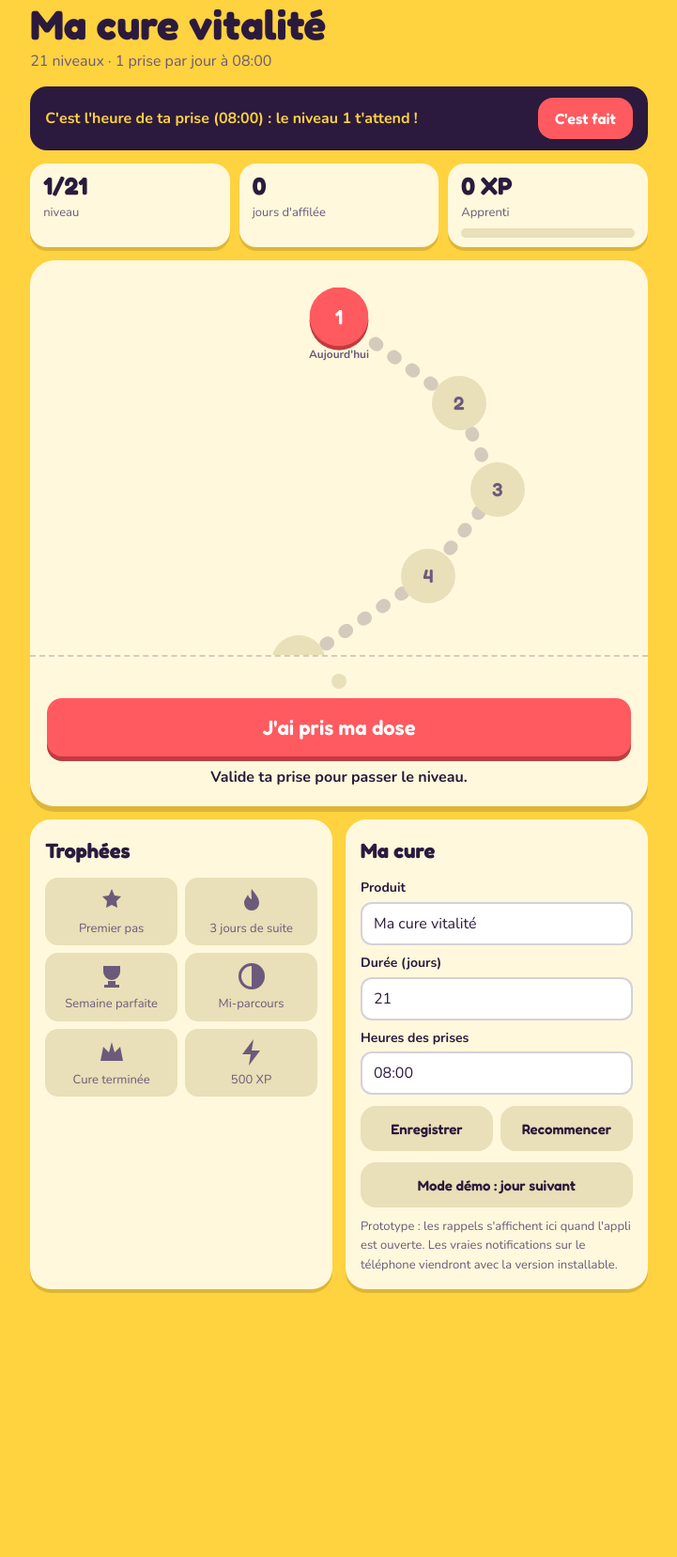
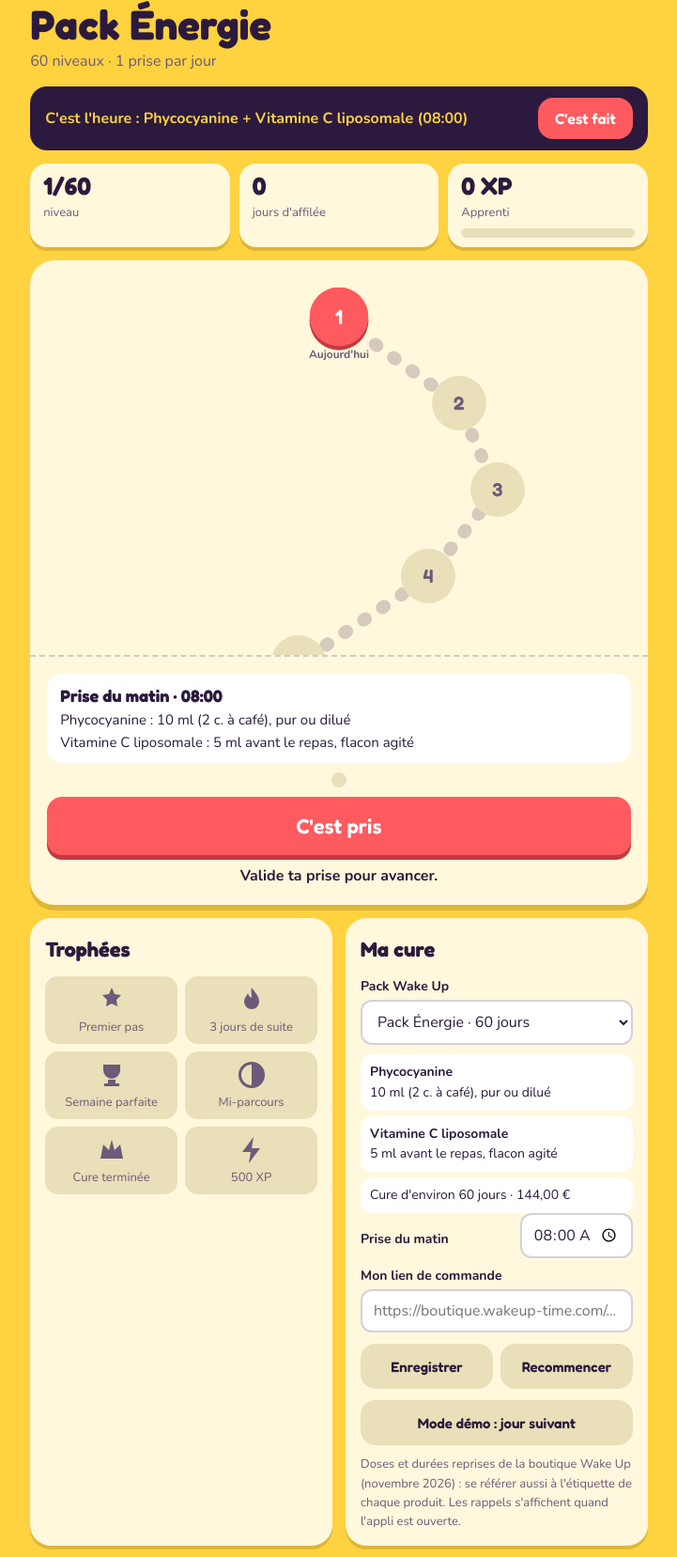
Before and after one commit to vincentlefeez-web/jeu-cure, a plain HTML site: page index.html in a window 1280 px wide. Shown: the part 17-1674 px from the top of the page at 94% size, without its empty margins (279-1000 px from the left). Before the commit the page ends 1437 px from the top, so only its background shows below. Drawn offline with nearby package versions, Linux system fonts and the light colour scheme.

Commit message:
Ajoute les packs Wake Up S&You : durées, prises et doses
Co-Authored-By: Claude Opus 5.5 <noreply@anthropic.com>
Claude-Session: https://claude.ai/code/session_01Tg2a6LfEGbxVjCJx1zdbBc

```diff
--- a/index.html
+++ b/index.html
@@ -58,6 +58,14 @@ button:focus-visible,input:focus-visible{outline:3px solid var(--coral);outline-
 .badge.on{background:light-dark(#fff,#3a2f55);color:var(--ink);box-shadow:inset 0 0 0 2px var(--mint)}
 label{display:block;font-size:14px;font-weight:700;margin:8px 0 4px}
 input{width:100%;font:16px Nunito;padding:10px 12px;border-radius:12px;border:2px solid var(--path);background:light-dark(#fff,#1d1430);color:var(--ink);min-height:44px}
+select{width:100%;font:16px Nunito;padding:10px 12px;border-radius:12px;border:2px solid var(--path);background:light-dark(#fff,#1d1430);color:var(--ink);min-height:44px}
+.items{list-style:none;padding:0;margin:10px 0 0;display:grid;gap:6px;font-size:14px}
+.items li{background:light-dark(#fff,#1d1430);border-radius:12px;padding:8px 10px}
+.items b{display:block}
+.prise{background:light-dark(#fff,#1d1430);border-radius:16px;padding:10px 14px;text-align:left;font-size:15px}
+.prise strong{font-family:Fredoka;font-size:18px;display:block}
+.tline{display:flex;gap:10px;align-items:center}.tline label{flex:1;margin:8px 0 0}.tline input{width:120px;flex:none}
+.order{display:inline-flex;align-items:center;justify-content:center;font:600 18px Fredoka;background:var(--mint);color:#fff;border-radius:16px;min-height:48px;padding:10px 18px;text-decoration:none}
 .row{display:flex;gap:8px;flex-wrap:wrap;margin-top:12px}
 .row button{flex:1;font-size:15px}
 .note{font-size:13px;color:var(--soft);margin:10px 0 0}
@@ -87,6 +95,7 @@ input{width:100%;font:16px Nunito;padding:10px 12px;border-radius:12px;border:2p
   <div class="board">
     <div class="map" id="map"><svg id="path"></svg></div>
     <div class="action">
+      <div class="prise" id="prise"></div>
       <div class="dots" id="dots"></div>
       <button class="big" id="take">J'ai pris ma dose</button>
       <p class="msg" id="msg"></p>
@@ -97,12 +106,15 @@ input{width:100%;font:16px Nunito;padding:10px 12px;border-radius:12px;border:2p
     <div class="panel"><h2>Trophées</h2><div class="badges" id="badges"></div></div>
     <div class="panel">
       <h2>Ma cure</h2>
-      <label for="pName">Produit</label><input id="pName">
-      <label for="pDays">Durée (jours)</label><input id="pDays" type="number" min="3" max="120">
-      <label for="pTimes">Heures des prises</label><input id="pTimes" placeholder="08:00, 20:00">
+      <label for="pPack">Pack Wake Up</label><select id="pPack"></select>
+      <ul class="items" id="pItems"></ul>
+      <div id="customBox"><label for="pName">Nom de la cure</label><input id="pName">
+      <label for="pDays">Durée (jours)</label><input id="pDays" type="number" min="3" max="120"></div>
+      <div id="pTimes"></div>
+      <label for="pLink">Mon lien de commande</label><input id="pLink" type="url" placeholder="https://boutique.wakeup-time.com/...">
       <div class="row"><button id="save">Enregistrer</button><button id="reset">Recommencer</button></div>
       <div class="row"><button id="skip">Mode démo : jour suivant</button></div>
-      <p class="note">Prototype : les rappels s'affichent ici quand l'appli est ouverte. Les vraies notifications sur le téléphone viendront avec la version installable.</p>
+      <p class="note">Doses et durées reprises de la boutique Wake Up (novembre 2026) : se référer aussi à l'étiquette de chaque produit. Les rappels s'affichent quand l'appli est ouverte.</p>
     </div>
   </div>
 </div>
@@ -112,31 +124,57 @@ input{width:100%;font:16px Nunito;padding:10px 12px;border-radius:12px;border:2p
     <polygon points="60,8 72,44 110,44 79,66 90,104 60,81 30,104 41,66 10,44 48,44"/></g>
     <polygon points="60,30 66,50 86,50 70,61 76,82 60,70 44,82 50,61 34,50 54,50" fill="#ffd23f"/></svg>
   <h2 id="mTitle"></h2><p id="mTxt"></p>
-  <div class="row" id="mRow"></div>
+  <div class="row" id="mRow"></div><p id="mLink"></p>
 </div></div>
 
 <script>
 {
-const KEY='cureQuest1';
+const KEY='cureQuest2';
+const SHOP='https://boutique.wakeup-time.com/fr/Catalogue/2-sante-cellulaire-s-you/2-0/';
+// Produits Wake Up S&You : doses lues sur les fiches de la boutique (novembre 2026)
+const PROD={
+  phyco:{n:'Phycocyanine',d:'10 ml (2 c. à café), pur ou dilué',m:'matin'},
+  phycoI:{n:'Phycocyanine Intense',d:'10 ml (2 c. à café), pur ou dilué',m:'matin'},
+  vitc:{n:'Vitamine C liposomale',d:'5 ml avant le repas, flacon agité',m:'matin'},
+  omega:{n:'Oméga 3 · Vit D3 · Astaxanthine',d:'2 capsules au dîner',m:'soir'},
+  curcu:{n:'Curcu8-Q10',d:'10 ml après le repas, dilué dans de l\'eau ou du jus',m:'midi'},
+  libre:{n:'Mon produit',d:'la dose indiquée sur l\'étiquette',m:'matin'}
+};
+const PACKS=[
+  {id:'energie',n:'Pack Énergie',days:60,price:'144,00 €',items:['phyco','vitc'],url:'9-pack-energie'},
+  {id:'pf',n:'Pack Pur Form',days:30,price:'113,00 €',items:['phyco','vitc','omega'],url:'10-pack-pur-form'},
+  {id:'pf2',n:'Pack Pur Form+',days:60,price:'214,20 €',items:['phyco','vitc','omega'],url:'11-pack-pur-form'},
+  {id:'pp',n:'Pack Pur Puissance',days:30,price:'169,70 €',items:['phyco','vitc','omega','curcu'],url:'21-pack-pur-puissance'},
+  {id:'pp2',n:'Pack Pur Puissance+',days:60,price:'267,85 €',items:['phyco','vitc','omega','curcu'],url:'20-pack-pur-puissance'},
+  {id:'pfi',n:'Pack Pur Form Intense+',days:60,price:'297,90 €',items:['phycoI','vitc','omega'],url:'71-pack-pur-form-intense'},
+  {id:'ppi',n:'Pack Pur Puissance Intense+',days:60,price:'351,55 €',items:['phycoI','vitc','omega','curcu'],url:'72-pack-pur-puissance-intense'},
+  {id:'libre',n:'Cure libre',days:21,price:'',items:['libre'],url:''}
+];
+const MOM=[['matin','Prise du matin','08:00'],['midi','Prise du midi','12:30'],['soir','Prise du soir','19:30']];
 const RANKS=[[0,'Apprenti'],[100,'Explorateur'],[250,'Guerrier'],[450,'Champion'],[700,'Légende']];
 const BADGES=[
-  {id:'first',t:'Premier pas',c:s=>s.done>=1,p:'M17 4l3 7 7 1-5 5 1 7-6-3-6 3 1-7-5-5 7-1z'},
-  {id:'w3',t:'3 jours de suite',c:s=>s.best>=3,p:'M17 4c4 6 8 9 8 15a8 8 0 0 1-16 0c0-4 3-6 4-9 1 3 2 4 4 5 0-4-1-7 0-11z'},
-  {id:'w7',t:'Semaine parfaite',c:s=>s.best>=7,p:'M8 6h18v6a9 9 0 0 1-18 0zM13 22h8v4h4v3H9v-3h4z'},
-  {id:'half',t:'Mi-parcours',c:s=>s.done>=Math.ceil(s.days/2),p:'M17 3a14 14 0 1 0 0 28 14 14 0 0 0 0-28zm0 3v22a11 11 0 0 1 0-22z'},
-  {id:'boss',t:'Cure terminée',c:s=>s.done>=s.days,p:'M5 26l3-15 6 6 3-11 3 11 6-6 3 15z'},
-  {id:'xp',t:'500 XP',c:s=>s.xp>=500,p:'M19 3L7 19h9l-2 12 12-16h-9z'}
+  {t:'Premier pas',c:s=>s.done>=1,p:'M17 4l3 7 7 1-5 5 1 7-6-3-6 3 1-7-5-5 7-1z'},
+  {t:'3 jours de suite',c:s=>s.best>=3,p:'M17 4c4 6 8 9 8 15a8 8 0 0 1-16 0c0-4 3-6 4-9 1 3 2 4 4 5 0-4-1-7 0-11z'},
+  {t:'Semaine parfaite',c:s=>s.best>=7,p:'M8 6h18v6a9 9 0 0 1-18 0zM13 22h8v4h4v3H9v-3h4z'},
+  {t:'Mi-parcours',c:s=>s.done>=Math.ceil(s.days/2),p:'M17 3a14 14 0 1 0 0 28 14 14 0 0 0 0-28zm0 3v22a11 11 0 0 1 0-22z'},
+  {t:'Cure terminée',c:s=>s.done>=s.days,p:'M5 26l3-15 6 6 3-11 3 11 6-6 3 15z'},
+  {t:'500 XP',c:s=>s.xp>=500,p:'M19 3L7 19h9l-2 12 12-16h-9z'}
 ];
-const def=()=>({name:'Ma cure vitalité',days:21,times:['08:00'],done:0,taken:0,xp:0,streak:0,best:0,lock:'',lastRemind:''});
+const def=()=>({pack:'energie',name:'Cure libre',days:60,times:{matin:'08:00',midi:'12:30',soir:'19:30'},link:'',done:0,taken:0,xp:0,streak:0,best:0,lock:''});
 let s;
 try{s=Object.assign(def(),JSON.parse(localStorage.getItem(KEY)||'{}'))}catch(e){s=def()}
 const save=()=>{try{localStorage.setItem(KEY,JSON.stringify(s))}catch(e){}};
 const $=id=>document.getElementById(id);
 const esc=v=>String(v).replace(/[&<>"']/g,c=>({'&':'&amp;','<':'&lt;','>':'&gt;','"':'&quot;',"'":'&#39;'}[c]));
 const today=()=>new Date().toDateString();
-const perDay=()=>Math.max(1,s.times.length);
+const pack=()=>PACKS.find(p=>p.id===s.pack)||PACKS[0];
+const cureName=()=>pack().id==='libre'?s.name:pack().n;
+// liste des prises du jour, regroupées par moment
+const prises=()=>MOM.map(([k,l])=>({k,l,t:s.times[k],items:pack().items.filter(i=>PROD[i].m===k)})).filter(x=>x.items.length);
+const perDay=()=>prises().length;
 const locked=()=>s.lock===today()&&s.done<s.days;
 const rank=()=>RANKS.filter(r=>s.xp>=r[0]).pop();
+const orderUrl=()=>s.link||(pack().url?SHOP+pack().url:'');
 
 function drawMap(){
   const m=$('map'),W=m.clientWidth,gap=92,top=60;
@@ -144,7 +182,7 @@ function drawMap(){
   for(let i=0;i<s.days;i++)pts.push([W/2+Math.sin(i*0.85)*Math.min(W*0.3,170),top+i*gap]);
   const H=top*2+(s.days-1)*gap;
   const svg=$('path');svg.setAttribute('height',H);svg.setAttribute('viewBox',`0 0 ${W} ${H}`);svg.style.height=H+'px';
-  let d=pts.map((p,i)=>(i?'L':'M')+p[0].toFixed(1)+' '+p[1]).join(' ');
+  const d=pts.map((p,i)=>(i?'L':'M')+p[0].toFixed(1)+' '+p[1]).join(' ');
   svg.innerHTML=`<path d="${d}" fill="none" stroke="var(--path)" stroke-width="14" stroke-linecap="round" stroke-linejoin="round" stroke-dasharray="2 22"/>`;
   m.querySelectorAll('.node').forEach(n=>n.remove());
   m.insertAdjacentHTML('beforeend',pts.map((p,i)=>{
@@ -159,31 +197,44 @@ function drawMap(){
 }
 const ro=new ResizeObserver(drawMap);ro.observe($('map'));
 
+function renderSettings(){
+  $('pPack').innerHTML=PACKS.map(p=>`<option value="${p.id}" ${p.id===s.pack?'selected':''}>${esc(p.n)}${p.id!=='libre'?' · '+p.days+' jours':''}</option>`).join('');
+  const p=pack();
+  $('pItems').innerHTML=p.items.map(i=>`<li><b>${esc(PROD[i].n)}</b>${esc(PROD[i].d)}</li>`).join('')+(p.price?`<li>Cure d'environ ${p.days} jours · ${esc(p.price)}</li>`:'');
+  $('customBox').style.display=p.id==='libre'?'block':'none';
+  $('pName').value=s.name;$('pDays').value=s.days;
+  $('pTimes').innerHTML=prises().map(x=>`<div class="tline"><label for="t_${x.k}">${esc(x.l)}</label><input type="time" id="t_${x.k}" value="${esc(x.t)}"></div>`).join('');
+  $('pLink').value=s.link;
+}
+
 function render(){
-  $('title').textContent=s.name;
-  $('subtitle').textContent=`${s.days} niveaux · ${perDay()} prise${perDay()>1?'s':''} par jour à ${s.times.join(', ')}`;
+  $('title').textContent=cureName();
+  $('subtitle').textContent=`${s.days} niveaux · ${perDay()} prise${perDay()>1?'s':''} par jour`;
   $('lvl').textContent=Math.min(s.done+1,s.days)+'/'+s.days;
   $('streak').textContent=s.streak;
   const r=rank(),nx=RANKS.find(x=>x[0]>s.xp);
   $('xpTxt').textContent=s.xp+' XP';$('rank').textContent=r[1];
   $('xpBar').style.width=(nx?((s.xp-r[0])/(nx[0]-r[0]))*100:100)+'%';
-  $('dots').innerHTML=Array.from({length:perDay()},(_,i)=>`<i class="${i<s.taken?'on':''}"></i>`).join('');
-  const b=$('take'),msg=$('msg');
-  if(s.done>=s.days){b.disabled=true;b.textContent='Cure terminée !';msg.textContent='Tu as battu le boss final.'}
-  else if(locked()){b.disabled=true;b.textContent='Niveau validé ✓';msg.textContent='Reviens demain pour le niveau '+(s.done+1)+'.'}
-  else{b.disabled=false;b.textContent=perDay()>1?`J'ai pris ma dose (${s.taken+1}/${perDay()})`:"J'ai pris ma dose";
+  $('dots').innerHTML=prises().map((_,i)=>`<i class="${i<s.taken?'on':''}"></i>`).join('');
+  const b=$('take'),msg=$('msg'),pr=$('prise');
+  if(s.done>=s.days){b.disabled=true;b.textContent='Cure terminée !';msg.textContent='Tu as battu le boss final.';pr.style.display='none'}
+  else if(locked()){b.disabled=true;b.textContent='Niveau validé ✓';msg.textContent='Reviens demain pour le niveau '+(s.done+1)+'.';pr.style.display='none'}
+  else{
+    const x=prises()[s.taken];pr.style.display='block';
+    pr.innerHTML=`<strong>${esc(x.l)} · ${esc(x.t)}</strong>`+x.items.map(i=>`${esc(PROD[i].n)} : ${esc(PROD[i].d)}`).join('<br>');
+    b.disabled=false;b.textContent=perDay()>1?`C'est pris (${s.taken+1}/${perDay()})`:"C'est pris";
     const left=s.days-s.done;
-    msg.textContent=left<=5?`Plus que ${left} niveau${left>1?'x':''} : pense à recommander ta prochaine cure.`:'Valide ta prise pour passer le niveau.'}
+    msg.textContent=left<=5?`Plus que ${left} niveau${left>1?'x':''} : pense à recommander ta prochaine cure.`:'Valide ta prise pour avancer.'}
   const st={done:s.done,best:s.best,days:s.days,xp:s.xp};
   $('badges').innerHTML=BADGES.map(x=>`<div class="badge ${x.c(st)?'on':''}"><svg viewBox="0 0 34 34"><path d="${x.p}" fill="${x.c(st)?'#ff5a5f':'currentColor'}"/></svg>${x.t}</div>`).join('');
-  $('pName').value=s.name;$('pDays').value=s.days;$('pTimes').value=s.times.join(', ');
-  drawMap();checkRemind();
+  renderSettings();drawMap();checkRemind();
 }
 
-function modal(title,txt,btns){
+function modal(title,txt,btns,link){
   $('mTitle').textContent=title;$('mTxt').textContent=txt;
-  $('mRow').innerHTML=btns.map((b,i)=>`<button data-i="${i}" class="${i===0?'big':''}">${esc(b[0])}</button>`).join('');
-  $('mRow').querySelectorAll('button').forEach(el=>el.onclick=()=>{$('modal').classList.remove('show');btns[+el.dataset.i][1]&&btns[+el.dataset.i][1]()});
+  $('mRow').innerHTML=btns.map((b,i)=>`<button data-i="${i}" class="${i===0&&!link?'big':''}">${esc(b[0])}</button>`).join('');
+  $('mLink').innerHTML=link?`<a class="order" href="${esc(link)}" target="_blank" rel="noopener">Commander : ${esc(cureName())}</a>`:'';
+  $('mRow').querySelectorAll('button').forEach(el=>el.onclick=()=>{$('modal').classList.remove('show');const f=btns[+el.dataset.i][1];f&&f()});
   $('modal').classList.add('show');
 }
 
@@ -194,41 +245,41 @@ function take(){
     s.taken=0;s.done++;s.streak++;s.best=Math.max(s.best,s.streak);
     const bonus=s.streak%7===0?50:20;s.xp+=bonus;s.lock=today();
     save();render();
+    const left=s.days-s.done,url=orderUrl();
     if(s.done>=s.days){
-      modal('Boss vaincu !',`Tu as terminé tes ${s.days} jours de ${s.name}. Prêt pour la saison 2 ?`,[
-        ['Commander ma prochaine cure',()=>modal('Bientôt ici','Ce bouton ouvrira ta page de commande ou ton lien distributeur.',[['OK']])],
-        ['Plus tard']]);
+      modal('Boss vaincu !',`Tu as terminé tes ${s.days} jours de ${cureName()}. Prêt pour la saison 2 ?`,[['Plus tard']],url);
+    }else if(left===5){
+      modal('Niveau '+s.done+' validé !',`+${bonus+10} XP. Plus que 5 niveaux : commande ta prochaine cure maintenant pour ne pas casser ta série.`,[['Plus tard']],url);
     }else{
-      const left=s.days-s.done;
-      modal('Niveau '+s.done+' validé !',`+${bonus+10} XP. ${left<=5?'Plus que '+left+' niveaux avant la fin : pense à prévoir la suite.':'Rendez-vous demain pour le niveau '+(s.done+1)+'.'}`,[['Continuer']]);
+      modal('Niveau '+s.done+' validé !',`+${bonus+10} XP. Rendez-vous demain pour le niveau ${s.done+1}.`,[['Continuer']]);
     }
-  }else{save();render();$('msg').textContent='Dose enregistrée, encore '+(perDay()-s.taken)+' aujourd\'hui.'}
+  }else{save();render();$('msg').textContent='Prise enregistrée, encore '+(perDay()-s.taken)+' aujourd\'hui.'}
 }
 
 function checkRemind(){
-  const now=new Date(),hm=now.toTimeString().slice(0,5);
-  const due=s.times.slice(0,s.taken+1).filter(t=>t<=hm).length>s.taken;
-  const show=due&&!locked()&&s.done<s.days;
+  const hm=new Date().toTimeString().slice(0,5),x=prises()[s.taken];
+  const show=!!x&&x.t<=hm&&!locked()&&s.done<s.days;
   $('banner').classList.toggle('show',show);
-  if(show)$('bannerTxt').textContent=`C'est l'heure de ta prise (${s.times[s.taken]}) : le niveau ${s.done+1} t'attend !`;
+  if(show)$('bannerTxt').textContent=`C'est l'heure : ${x.items.map(i=>PROD[i].n).join(' + ')} (${x.t})`;
 }
 setInterval(checkRemind,30000);
 
 $('take').onclick=take;
 $('bannerBtn').onclick=take;
+$('pPack').onchange=()=>{const p=PACKS.find(x=>x.id===$('pPack').value);s.pack=p.id;s.days=p.id==='libre'?(parseInt($('pDays').value)||21):p.days;s.taken=0;s.done=Math.min(s.done,s.days);save();render();$('msg').textContent=p.n+' sélectionné.'};
 $('save').onclick=()=>{
-  s.name=$('pName').value.trim()||'Ma cure';
-  s.days=Math.min(120,Math.max(3,parseInt($('pDays').value)||21));
-  const t=$('pTimes').value.split(',').map(x=>x.trim()).filter(x=>/^\d{1,2}:\d{2}$/.test(x)).map(x=>x.padStart(5,'0')).sort();
-  s.times=t.length?t.slice(0,4):['08:00'];
-  s.taken=Math.min(s.taken,s.times.length-1);s.done=Math.min(s.done,s.days);
+  if(pack().id==='libre'){s.name=$('pName').value.trim()||'Cure libre';s.days=Math.min(120,Math.max(3,parseInt($('pDays').value)||21))}
+  prises().forEach(x=>{const v=$('t_'+x.k).value;if(/^\d{2}:\d{2}$/.test(v))s.times[x.k]=v});
+  const l=$('pLink').value.trim();s.link=/^https?:\/\//.test(l)?l:'';
+  s.done=Math.min(s.done,s.days);
   save();render();$('msg').textContent='Cure enregistrée.';
 };
-$('reset').onclick=()=>modal('Recommencer ?','Ta progression, tes XP et tes trophées repartent de zéro.',[['Oui, recommencer',()=>{const k={name:s.name,days:s.days,times:s.times};s=Object.assign(def(),k);save();render()}],['Annuler']]);
+$('reset').onclick=()=>modal('Recommencer ?','Ta progression, tes XP et tes trophées repartent de zéro.',[['Oui, recommencer',()=>{const k={pack:s.pack,name:s.name,days:s.days,times:s.times,link:s.link};s=Object.assign(def(),k);save();render()}],['Annuler']]);
 $('skip').onclick=()=>{
+  let note='';
   if(s.lock===today())s.lock='';
-  else if(s.taken<perDay()&&s.done<s.days){s.streak=0;s.taken=0;$('msg').textContent='Jour manqué : ta série repart à zéro.'}
-  save();render();
+  else if(s.done<s.days){s.streak=0;s.taken=0;note='Jour manqué : ta série repart à zéro.'}
+  save();render();if(note)$('msg').textContent=note;
 };
 render();
 }
```
Also changed, not shown: 1 other file.
